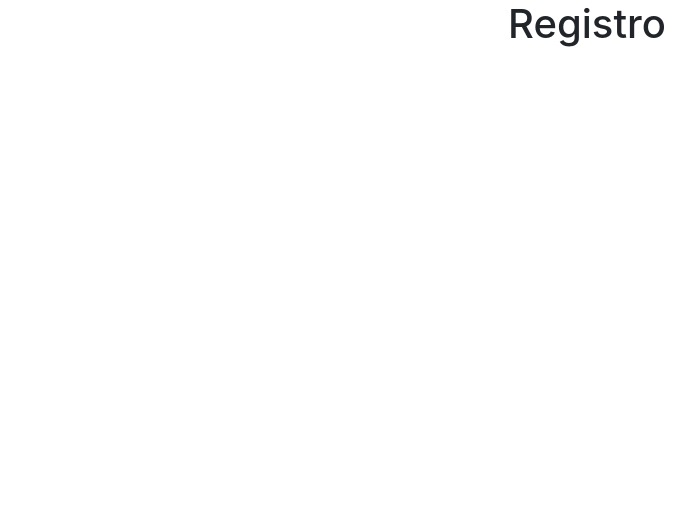
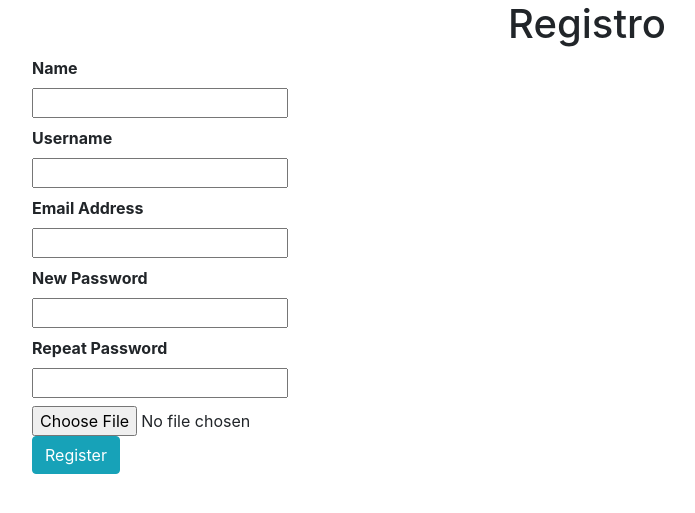
Before and after one commit to afgaleano91/E-commerce, a Flask app: page /register in a window 1280 px wide. Shown: the top 513 px of the page, without its empty margins (53-748 px from the left). Run offline with Flask 2, Linux system fonts and the light colour scheme; some libraries are stand-ins or nearby versions.

Commit message:
se ajusta el template, se maqueta formulario

```diff
--- a/myshop/shop/templates/admin/register.html
+++ b/myshop/shop/templates/admin/register.html
@@ -3,5 +3,20 @@
 {% block content %}
 
 <div class="text-center h1">Registro</div>
+<div class="container">
+    {% from "_formhelpers.html" import render_field %}
+    <form method="post" enctype="multipart/form-data">
+  <div>
+    {{ render_field(form.name) }}
+    {{ render_field(form.username) }}
+    {{ render_field(form.email) }}
+    {{ render_field(form.password) }}
+    {{ render_field(form.confirm) }}
+    <input type="file" name="photo">
+  </div>
+
+  <p><input type=submit value=Register class="btn btn-info"></p>
+</form>
+</div>
 
 {% endblock content %}
```
